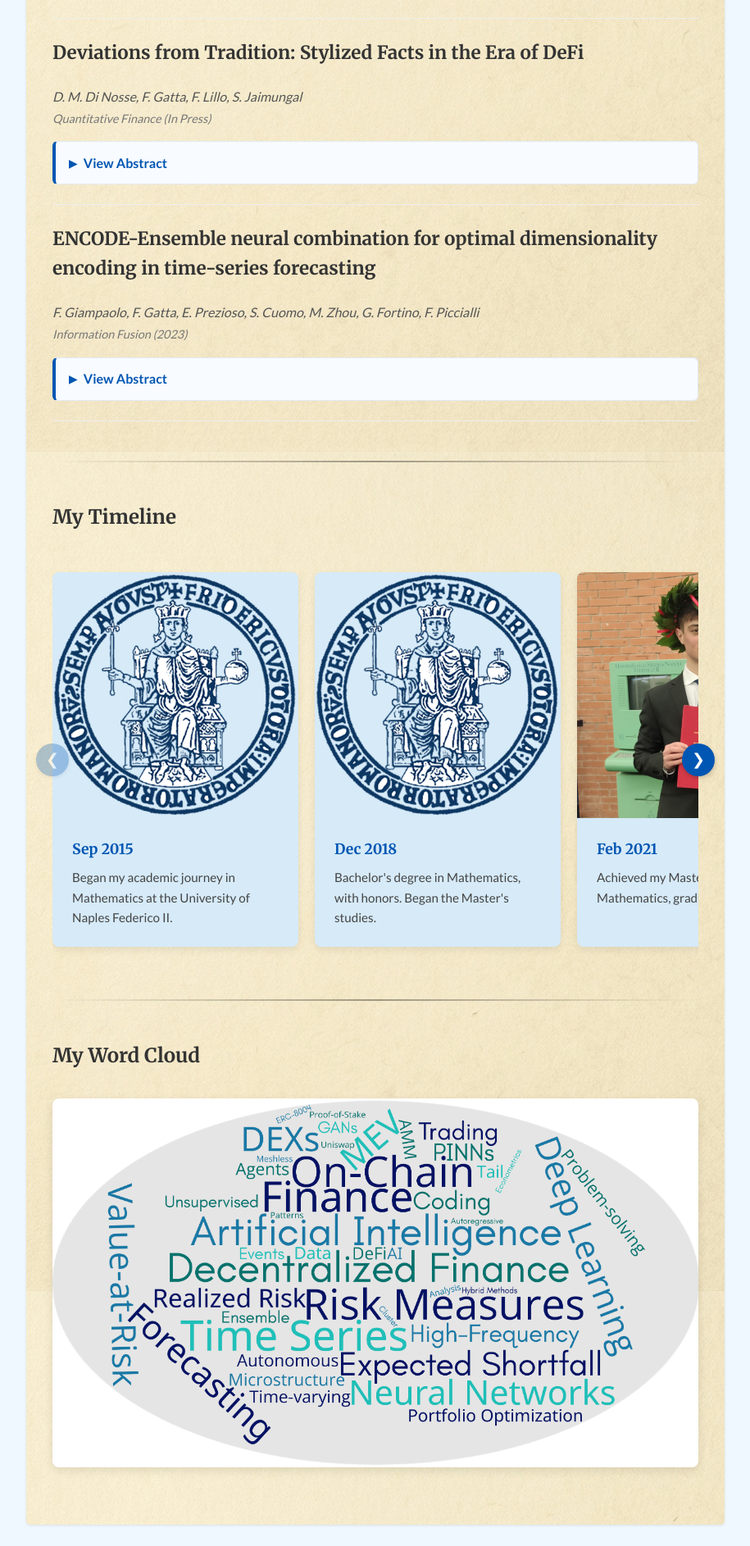
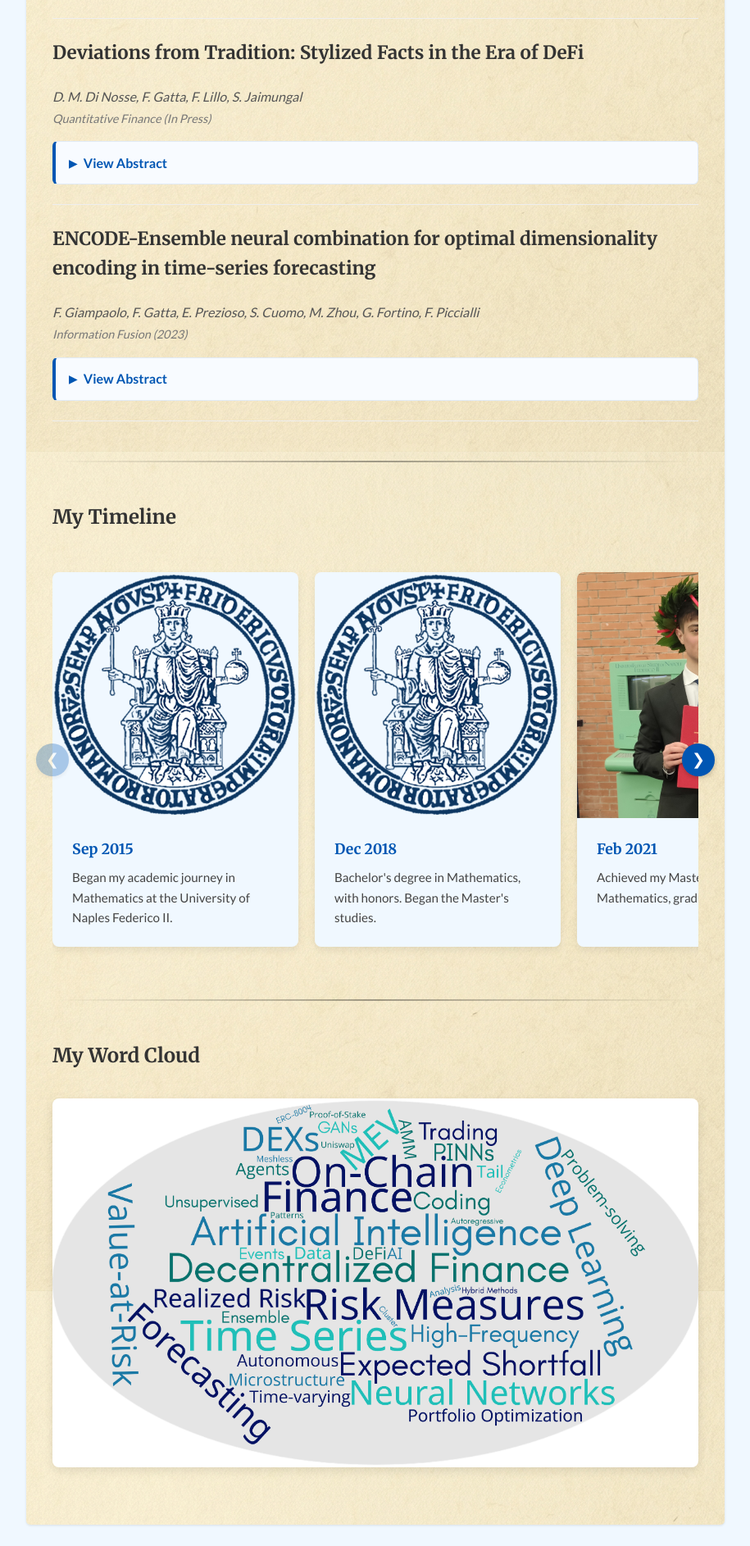
Before and after one commit to fede-gatta/fede-gatta.github.io, a Jekyll site: the page built from index.md, in a window 1280 px wide. Shown: the part 1901-3787 px from the top of the page at 82% size, without its empty margins (182-1097 px from the left). Built offline with Jekyll 4.4.1, drawn with Linux system fonts in a browser that asks for light colours; our own code applies the rules of GitHub Pages for plain Markdown files.

Commit message:
Revert timeline card background to AliceBlue

```diff
--- a/assets/css/style.scss
+++ b/assets/css/style.scss
@@ -339,7 +339,7 @@ a {
 
 .timeline-card {
   flex: 0 0 300px; /* Fixed width for each card */
-  background-color: $footer-color; /* Using the darker footer blue to ensure it doesn't look white */
+  background-color: $bg-color;
   border-radius: 8px;
   box-shadow: 0 4px 10px rgba(0,0,0,0.08);
   scroll-snap-align: center;
```
